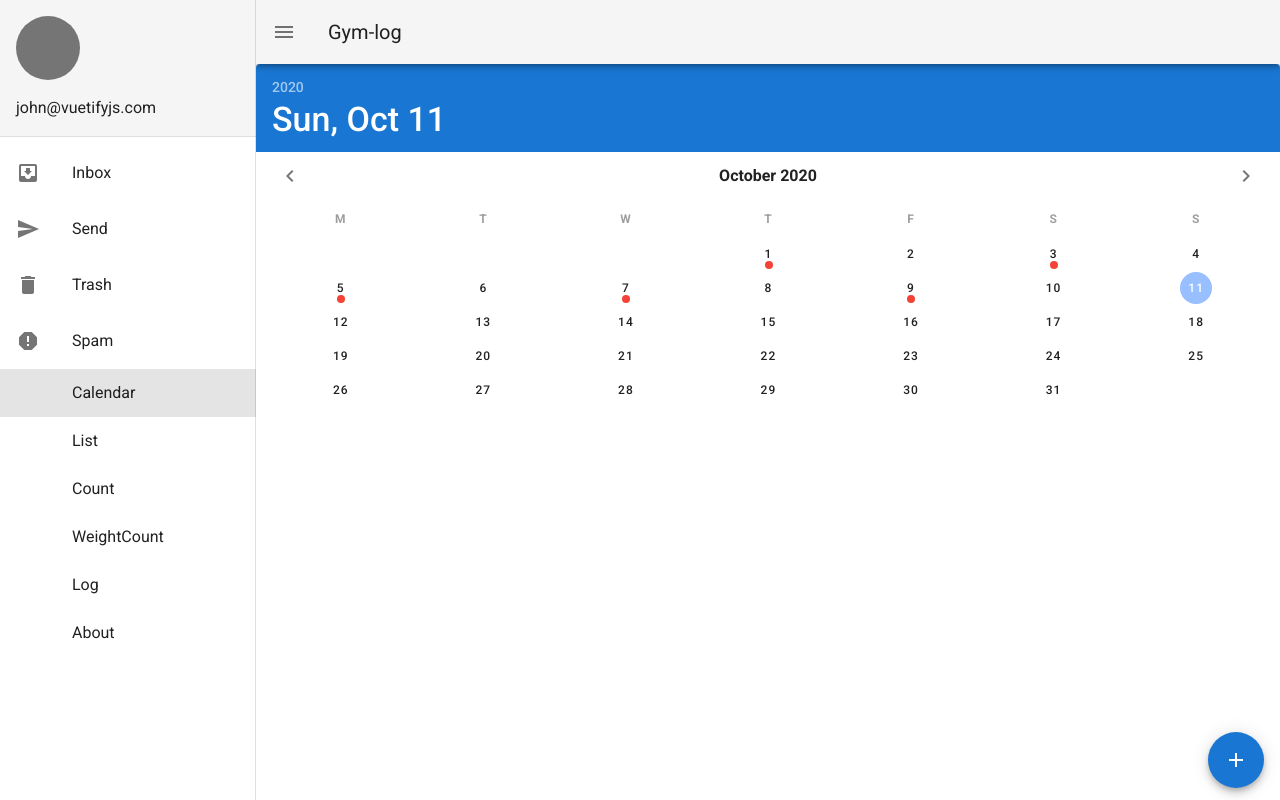
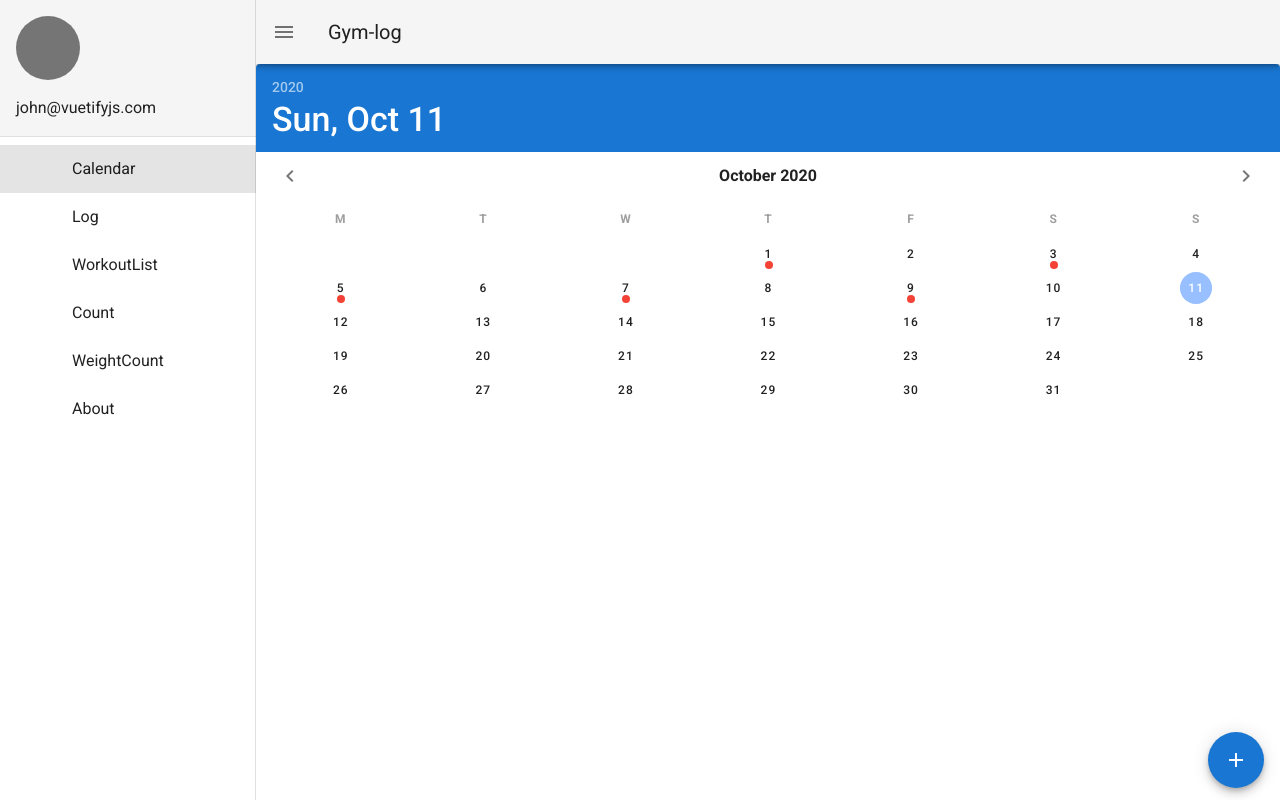
Before and after one commit to ingee/gym-log, a Vue app: page /calendar#/calendar in a window 1280 px wide. Built offline with nearby package versions, Linux system fonts and the light colour scheme.

Commit message:
router: Clean up App-menu

```diff
--- a/src/App.vue
+++ b/src/App.vue
@@ -51,15 +51,11 @@ export default {
   data: () => ({
     drawer: null,
     links: [
-      ['mdi-inbox-arrow-down', 'Inbox'],
-      ['mdi-send', 'Send'],
-      ['mdi-delete', 'Trash'],
-      ['mdi-alert-octagon', 'Spam'],
       ['', 'Calendar', '/calendar'],
-      ['', 'List', '/list'],
+      ['', 'Log', '/log'],
+      ['', 'WorkoutList', '/workouts'],
       ['', 'Count', '/count'],
       ['', 'WeightCount', '/weight-count'],
-      ['', 'Log', '/log'],
       ['', 'About', '/about'],
     ],
   })
--- a/src/router/index.js
+++ b/src/router/index.js
@@ -1,19 +1,17 @@
 import Vue from 'vue'
 import VueRouter from 'vue-router'
-import Home from '../views/Home.vue'
-import List from '../views/List.vue'
+import Calendar from '../views/Calendar.vue'
+import Log from '../views/Log.vue'
+import WorkoutList from '../views/WorkoutList.vue'
 import Count from '../views/Count.vue'
 import WeightCount from '../views/WeightCount.vue'
-import Log from '../views/Log.vue'
-import Calendar from '../views/Calendar.vue'
 
 Vue.use(VueRouter)
 
 const routes = [
   {
     path: '/',
-    name: 'Home',
-    component: Home
+    redirect: '/calendar'
   },
   {
     path: '/calendar',
@@ -21,9 +19,14 @@ const routes = [
     component: Calendar
   },
   {
-    path: '/list',
-    name: 'List',
-    component: List
+    path: '/log',
+    name: 'Log',
+    component: Log
+  },
+  {
+    path: '/workouts',
+    name: 'WorkoutList',
+    component: WorkoutList
   },
   {
     path: '/count',
@@ -34,11 +37,6 @@ const routes = [
     path: '/weight-count',
     name: 'WeightCount',
     component: WeightCount
-  },
-  {
-    path: '/log',
-    name: 'Log',
-    component: Log
   },
   {
     path: '/about',
--- a/src/views/About.vue
+++ b/src/views/About.vue
@@ -1,5 +1,17 @@
 <template>
   <div class="about">
-    <h1>This is an about page</h1>
+    <h1>Gym-log</h1>
+    Written by InGee
+    <hr/>
+    <br/>
+    <ul>
+      <li>Workout diary</li>
+      <li>Save data in local machine (not in cloud)</li>
+      <li>No worry about privacy</li>
+      <li>All lefts are reserved by MIT License</li>
+      <li>Since 2020.10.10</li>
+    </ul>
+    <br/>
+    <hr/>
   </div>
 </template>
```
Also changed, not shown: src/views/WorkoutList.vue (renamed from src/views/List.vue).
